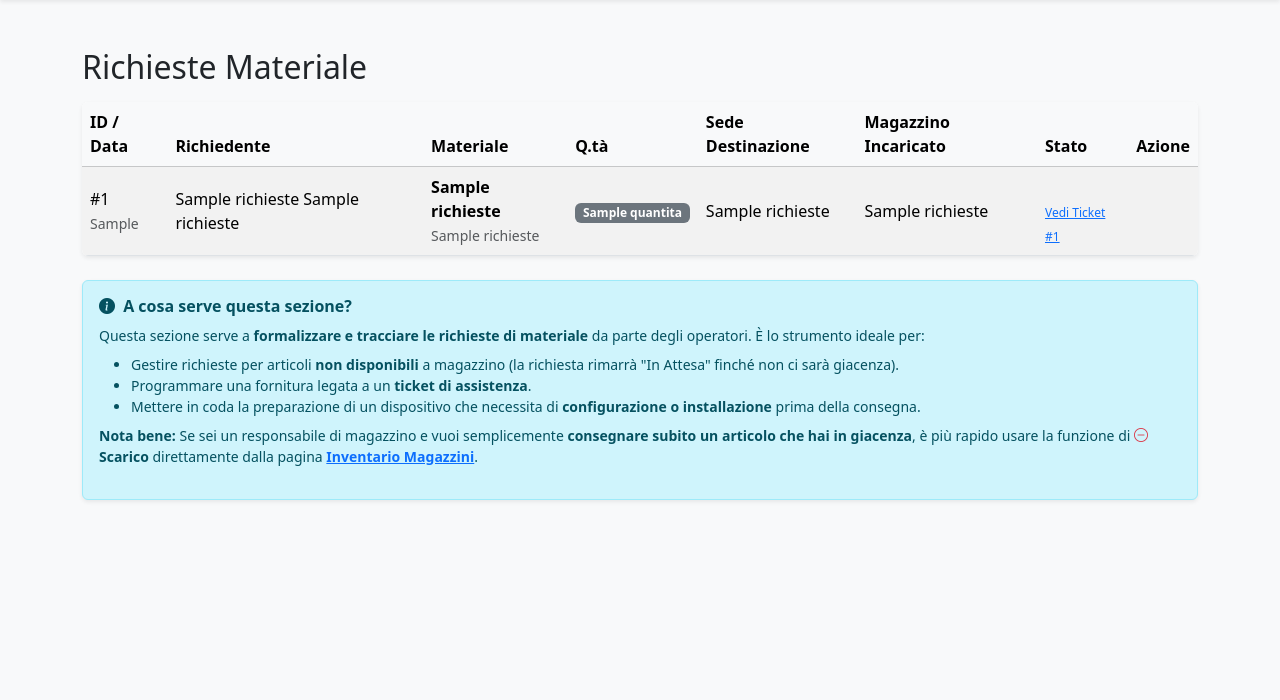
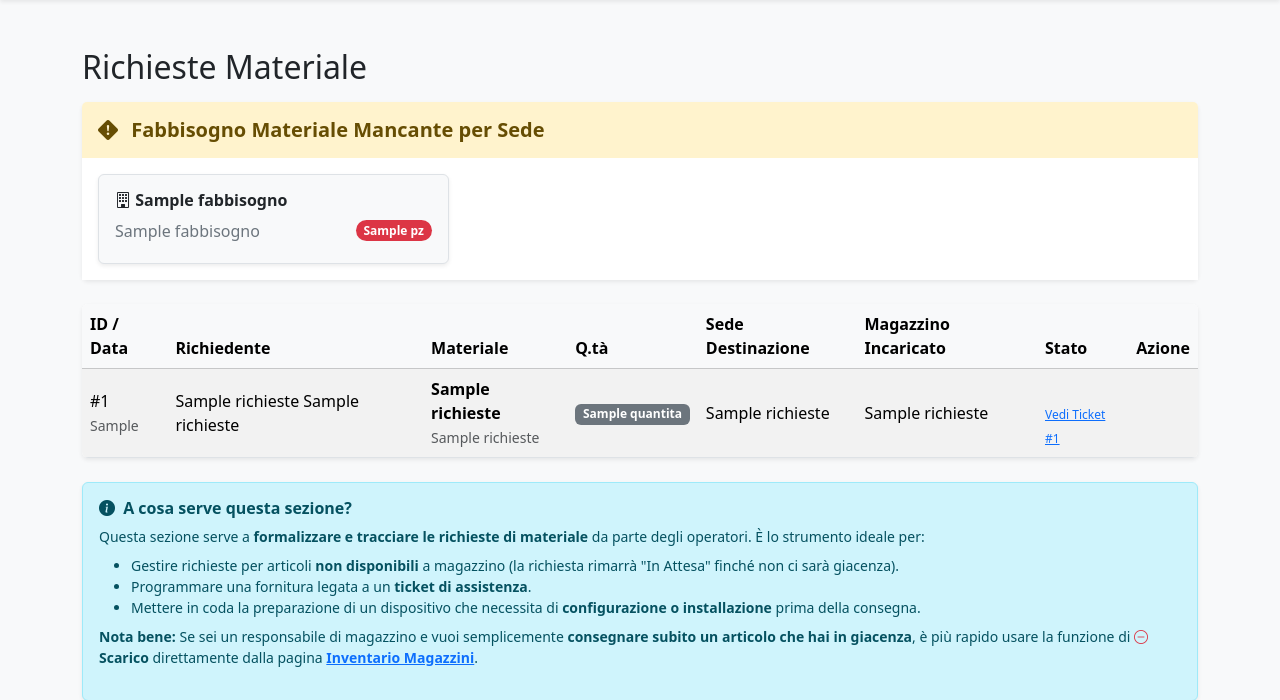
Before and after one commit to sscriboni/ticketing, a FastAPI app: template troubletick_standalone_windows_v7_4_sqlite/app/templates/richieste_materiale.html in a window 1280 px wide. Shown: the part 56-756 px from the top of the page. Run offline with FastAPI, Linux system fonts and the light colour scheme; the template is opened without the code that fills it: most values are stand-ins (such as "Sample title", 1, 10 or a date in 2020).

Commit message:
fabbisogni di materiale pendente

```diff
--- a/troubletick_standalone_windows_v7_4_sqlite/app/templates/richieste_materiale.html
+++ b/troubletick_standalone_windows_v7_4_sqlite/app/templates/richieste_materiale.html
@@ -8,6 +8,40 @@
 <div class="d-flex justify-content-between align-items-center mb-3">
   <h2 class="mb-0">Richieste Materiale</h2>
 </div>
+
+{% if fabbisogno %}
+<div class="card shadow-sm mb-4 border-0">
+  <div class="card-header bg-warning-subtle border-0 py-3">
+    <h5 class="card-title mb-0 text-warning-emphasis fw-bold">
+      <i class="bi bi-exclamation-diamond-fill me-2"></i> Fabbisogno Materiale Mancante per Sede
+    </h5>
+  </div>
+  <div class="card-body bg-white">
+    <div class="row g-3">
+      {% set current_sede = namespace(name=None) %}
+      {% for f in fabbisogno %}
+        {% if f.sede_nome != current_sede.name %}
+          {% if current_sede.name is not none %}
+            </ul></div></div>
+          {% endif %}
+          <div class="col-md-4 col-sm-6">
+            <div class="p-3 bg-light rounded border h-100 shadow-sm">
+              <h6 class="fw-bold mb-2 text-dark"><i class="bi bi-building"></i> {{ f.sede_nome }}</h6>
+              <ul class="list-unstyled mb-0">
+          {% set current_sede.name = f.sede_nome %}
+        {% endif %}
+        <li class="d-flex justify-content-between align-items-center mb-1 text-secondary">
+          <span>{{ f.materiale_nome }}</span>
+          <span class="badge bg-danger rounded-pill">{{ f.totale_quantita }} pz</span>
+        </li>
+      {% endfor %}
+      {% if current_sede.name is not none %}
+        </ul></div></div>
+      {% endif %}
+    </div>
+  </div>
+</div>
+{% endif %}
 
 <div class="bg-white rounded shadow-sm overflow-hidden">
   <div class="table-responsive"><table class="table table-striped table-hover mb-0 align-middle">
```
Also changed, not shown: troubletick_standalone_windows_v7_4_sqlite/app/magazzini.py (+24 -1 lines).
